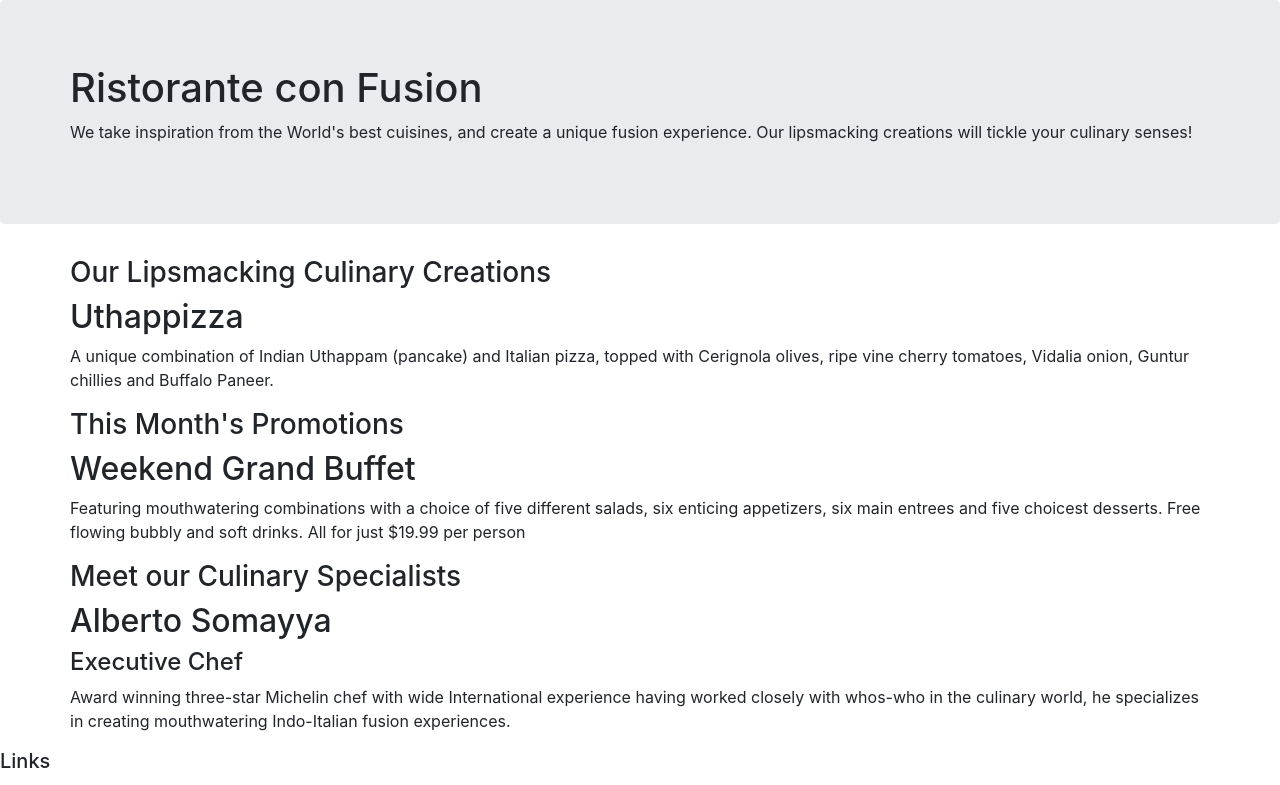
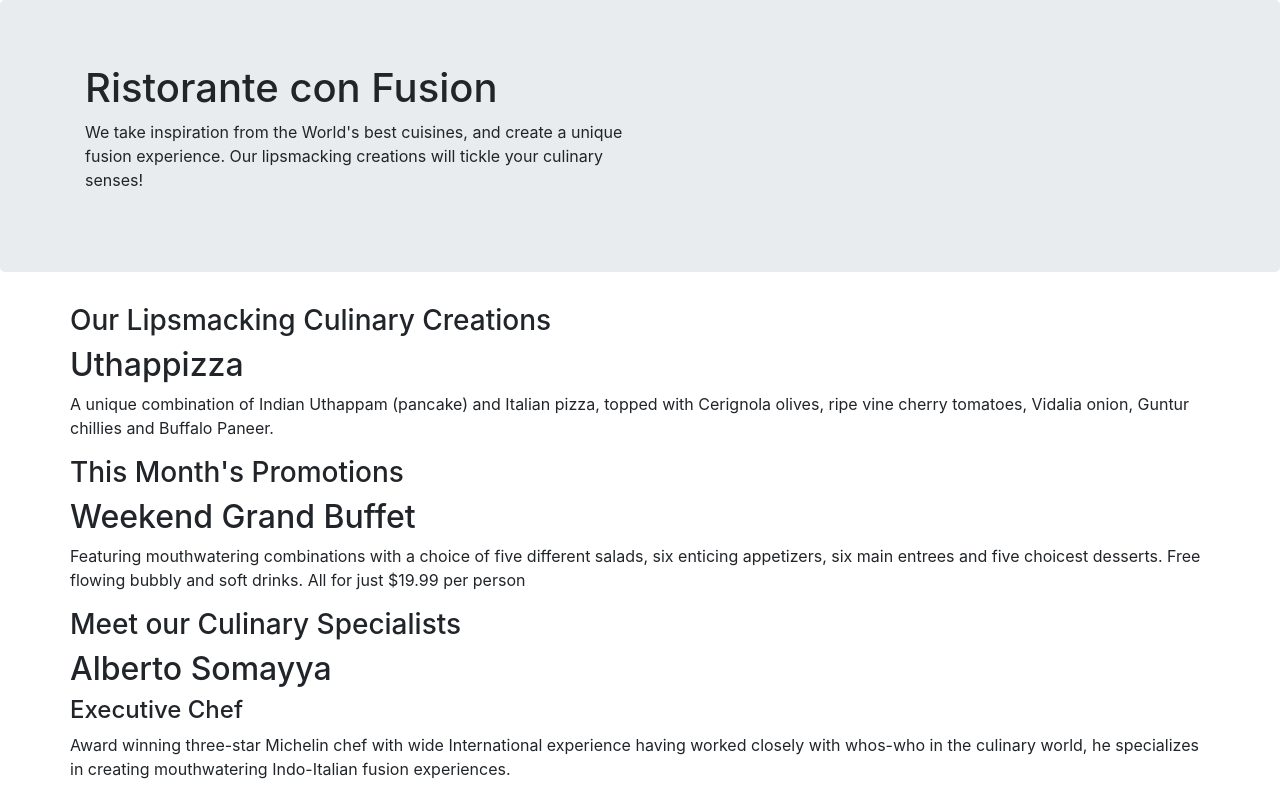
Before and after one commit to Raghav10026/Bootstrap-Course-1, a website: page index.html in a window 1280 px wide. Shown: the top 785 px of the page. Drawn offline with nearby package versions, Linux system fonts and the light colour scheme.

Commit message:
header change

```diff
--- a/index.html
+++ b/index.html
@@ -14,14 +14,14 @@
 
 <body>
 
-    <header>
-        <div class="jumbotron">
-            <div class="container">
-                <div class="row">
+    <header class="jumbotron">
+        <div class="container">
+            <div class="row">
+                <div class="col-12 col-sm-6">
                     <h1>Ristorante con Fusion</h1>
                     <p>We take inspiration from the World's best cuisines, and create a unique fusion experience. Our lipsmacking creations will tickle your culinary senses!</p>
                 </div>
-                <div>
+                <div class="col-12 col-sm">
                 </div>
             </div>
         </div>
```
